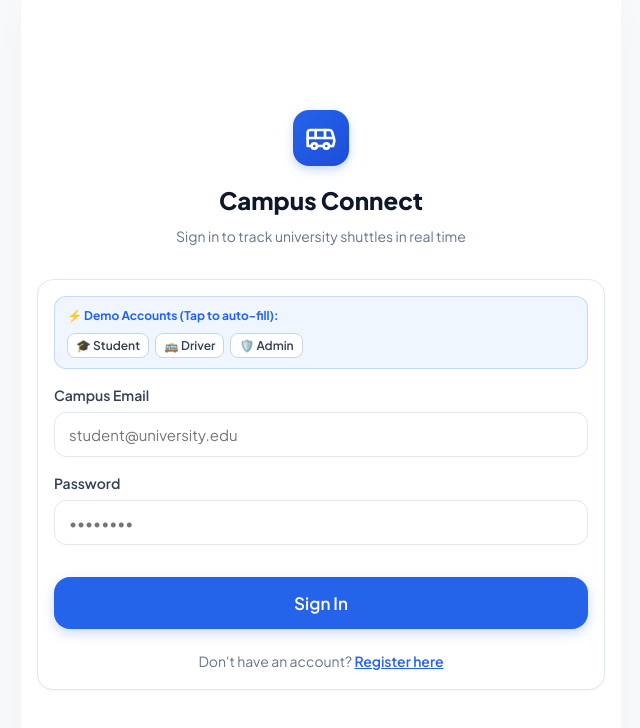
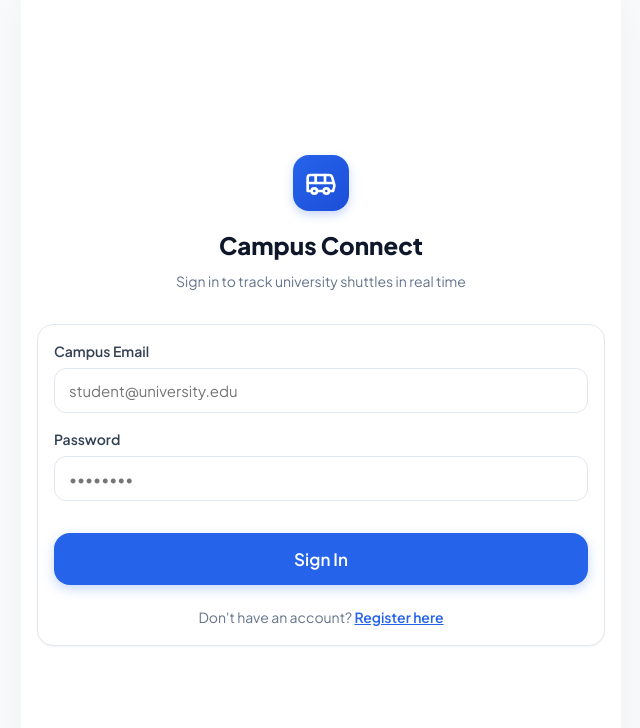
Before and after one commit to hemang-2001/Campus-Connect-PU, a React (Vite) app in the folder client/: page /login in a window 1280 px wide. Shown: the top 728 px of the page, without its empty margins (319-959 px from the left). Built offline with nearby package versions, Linux system fonts and the light colour scheme; no server answers.

Commit message:
Remove demo fill buttons from Login page
Removed demo fill buttons for student, driver, and admin accounts from the login page.

```diff
--- a/client/src/pages/Login.jsx
+++ b/client/src/pages/Login.jsx
@@ -54,55 +54,7 @@ export default function Login() {
       </div>
 
       <div className="card">
-        {/* Quick Demo Fill Buttons */}
-        <div
-          style={{
-            marginBottom: '16px',
-            padding: '10px 12px',
-            background: 'var(--blue-light)',
-            borderRadius: 'var(--radius-md)',
-            border: '1px solid rgba(37, 99, 235, 0.2)'
-          }}
-        >
-          <span style={{ fontSize: '0.75rem', fontWeight: 700, color: 'var(--blue)', display: 'block', marginBottom: '8px' }}>
-            ⚡ Demo Accounts (Tap to auto-fill):
-          </span>
-          <div style={{ display: 'flex', gap: '6px', flexWrap: 'wrap' }}>
-            <button
-              type="button"
-              className="btn btn-outline"
-              style={{ fontSize: '0.75rem', padding: '4px 8px', background: '#fff', borderRadius: 'var(--radius-sm)' }}
-              onClick={() => {
-                setEmail('student@campus.edu');
-                setPassword('student123');
-              }}
-            >
-              🎓 Student
-            </button>
-            <button
-              type="button"
-              className="btn btn-outline"
-              style={{ fontSize: '0.75rem', padding: '4px 8px', background: '#fff', borderRadius: 'var(--radius-sm)' }}
-              onClick={() => {
-                setEmail('driver@campus.edu');
-                setPassword('driver123');
-              }}
-            >
-              🚌 Driver
-            </button>
-            <button
-              type="button"
-              className="btn btn-outline"
-              style={{ fontSize: '0.75rem', padding: '4px 8px', background: '#fff', borderRadius: 'var(--radius-sm)' }}
-              onClick={() => {
-                setEmail('admin@campus.edu');
-                setPassword('admin123');
-              }}
-            >
-              🛡️ Admin
-            </button>
-          </div>
-        </div>
+
 
         {errorMsg && (
           <div className="banner-alert banner-danger" role="alert">
```
